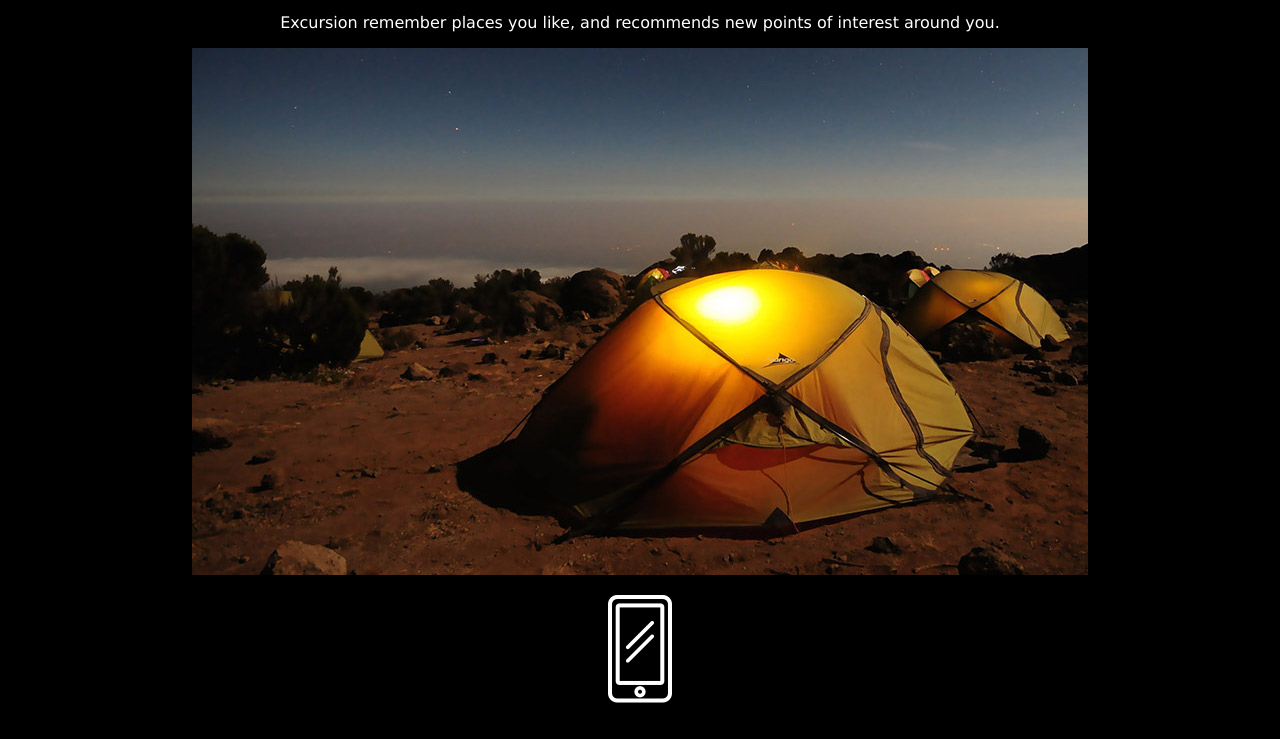
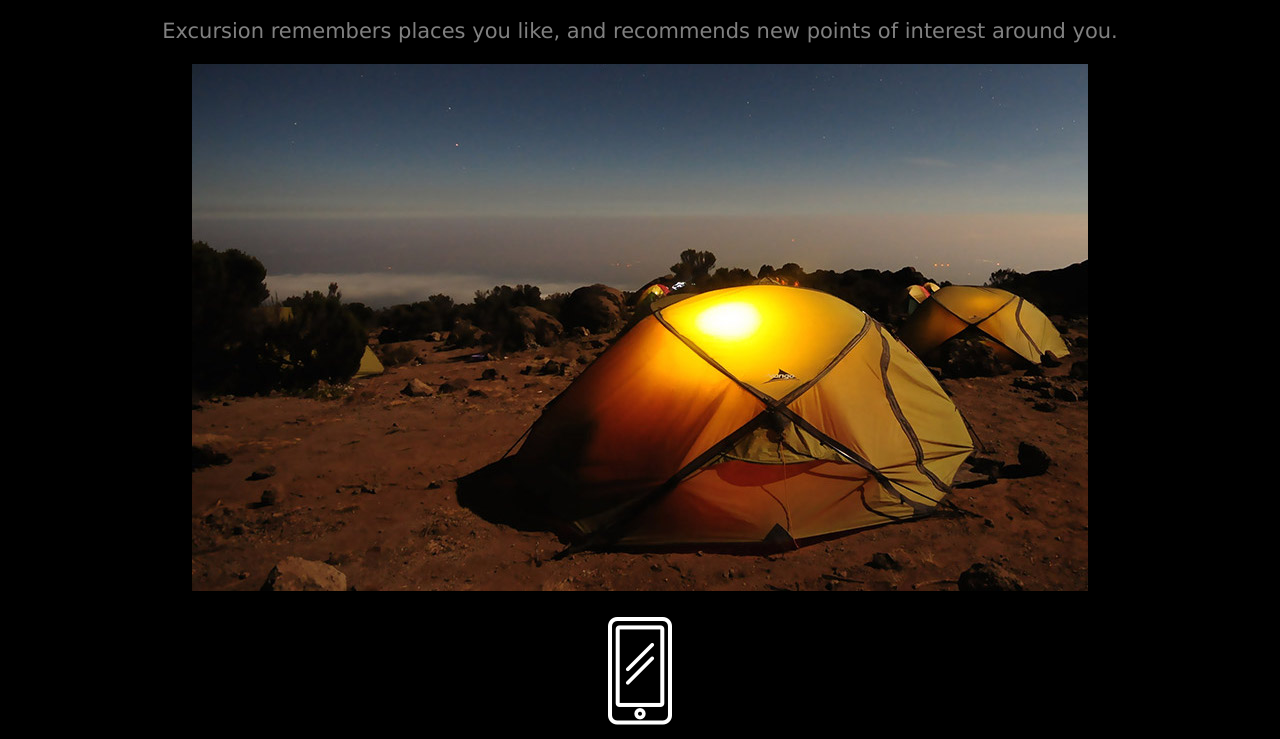
Before and after one commit to pjritchie/excursion, a plain HTML site: page index.html in a window 1280 px wide. Shown: the part 420-1159 px from the top of the page. Drawn offline with Linux system fonts and the light colour scheme.

Commit message:
Final Product v2 w/ font fix

```diff
--- a/index.html
+++ b/index.html
@@ -14,7 +14,7 @@
     </div>
     <p><video src ="./resources/videos/excursion.mp4" autoplay loop>Video not supported</video></p>
     <h2>Your personal travel guide</h2>
-    <p>Excursion remember places you like, and recommends new points of interest around you.</p>
+    <p>Excursion remembers places you like, and recommends new points of interest around you.</p>
     <p><img src="./resources/images/camp.jpg"/></p>
     <p><img src="./resources/images/phone.png"/></p>
     <h2>Coming Soon for iPhone and Android</h2>
--- a/resources/css/style.css
+++ b/resources/css/style.css
@@ -15,18 +15,18 @@
   font-weight: 16px;
 }
 
-body h2{
+h2{
   font-size: 42px;
   font-weight: 300;
   color: white;
 }
 
 p{
-  font-size: 21px
-  color: Gray;
-  color: white;
+  font-size: 21px;
+  color: gray;
 }
 
 .copyright p{
   text-align: right;
+  color: Gray;
 }
```
